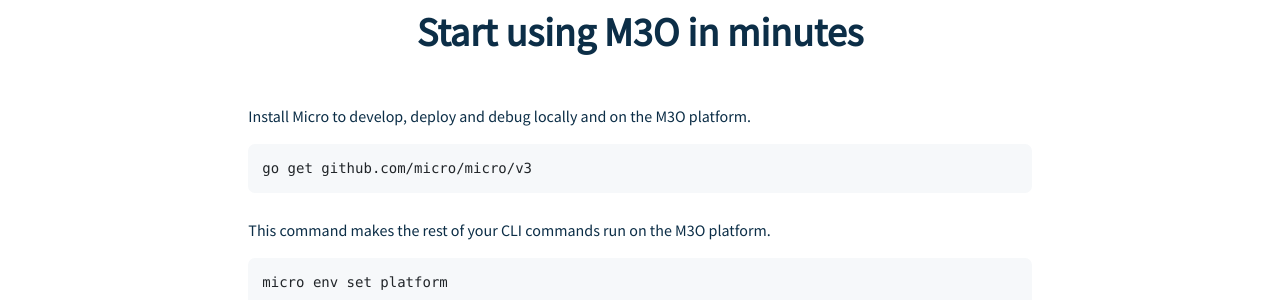
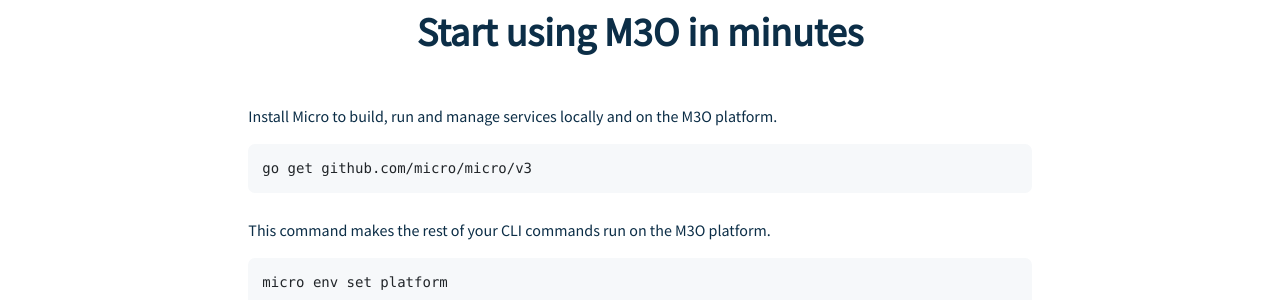
Before and after one commit to micro-community/go-micro-v2-doc, a Jekyll site: the page built from start.html, in a window 1280 px wide. Shown: the part 122-422 px from the top of the page. Built offline with Jekyll 4.4.1, drawn with Linux system fonts in a browser that asks for light colours; nearby versions of some CDN libraries.

Commit message:
update start blurb

```diff
--- a/start.html
+++ b/start.html
@@ -5,7 +5,7 @@
 ---
 
     <p>
-	Install Micro to develop, deploy and debug locally and on the M3O platform.
+	Install Micro to build, run and manage services locally and on the M3O platform.
 	<pre class="command"><b>go get github.com/micro/micro/v3</b></pre>
     </p>
 
```
